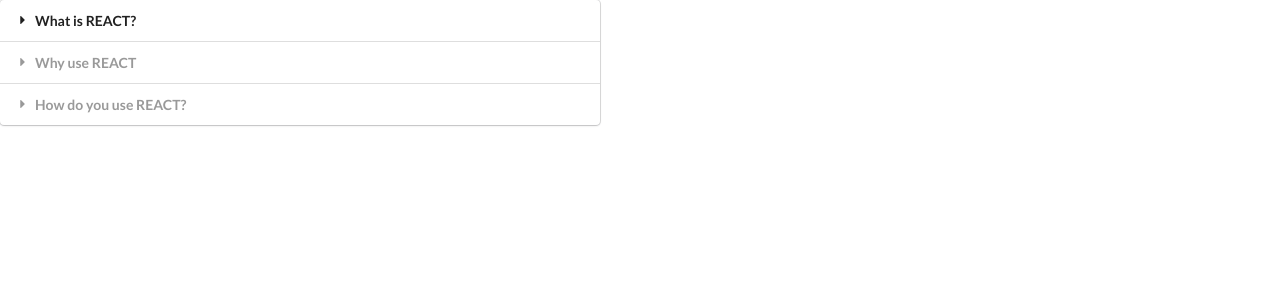
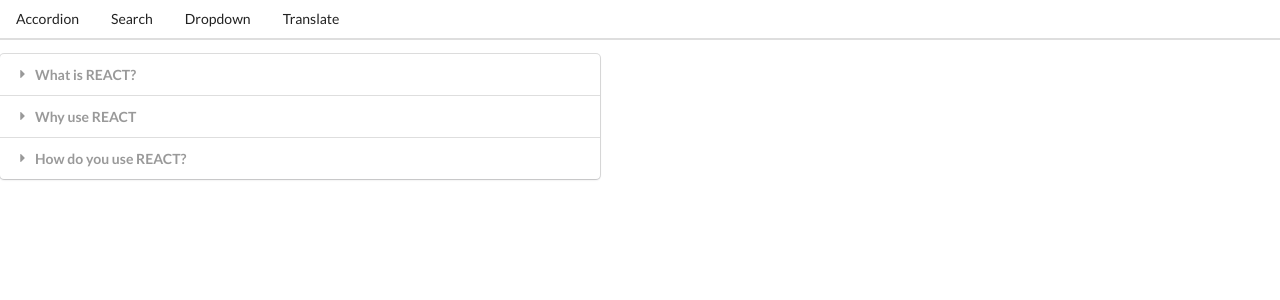
Before and after one commit to DecimaZA/widgets, a React (Create React App) app: page / in a window 1280 px wide. Shown: the top 300 px of the page. Built offline with nearby package versions, Linux system fonts and the light colour scheme.

Commit message:
Began header work

```diff
--- a/src/App.js
+++ b/src/App.js
@@ -5,6 +5,7 @@
 import textColors from './Components/textColors.css';
 import Translate from './Components/Translate';
 import Route from './Components/Route';
+import Header from './Components/Header';
 
 const items = [
     {
@@ -36,34 +37,11 @@
     }
 ];
 
-const showAccordion = () => {
-    if (window.location.pathname === '/') {
-        return <Accordion items={items} />;
-    }
-};
-
-const showList = () => {
-    if (window.location.pathname === '/list') {
-        return <Search />;
-    }
-};
-
-const showDropdown = () => {
-    if (window.location.pathname === '/dropdown') {
-        return <Dropdown />
-    }
-};
-
-const showTranslate = () => {
-    if (window.location.pathname === '/translate') {
-        return <Translate />
-    }
-};
-
 export default () => {
     const [selected, setSelected] = useState(options[0]);
     return (
         <div>
+            <Header />
             <Route path="/">
                 <Accordion items={items} />
             </Route>
--- /dev/null
+++ b/src/Components/Header.js
@@ -0,0 +1,22 @@
+import React from "react";
+
+const Header = () => {
+    return (
+        <div className="ui secondary pointing menu">
+            <a href="/" className="item">
+                Accordion
+            </a>
+            <a href="/list" className="item">
+                Search
+            </a>
+            <a href="/dropdown" className="item">
+                Dropdown
+            </a>
+            <a href="/translate" className="item">
+                Translate
+            </a>
+        </div>
+    );
+};
+
+export default Header;
```
